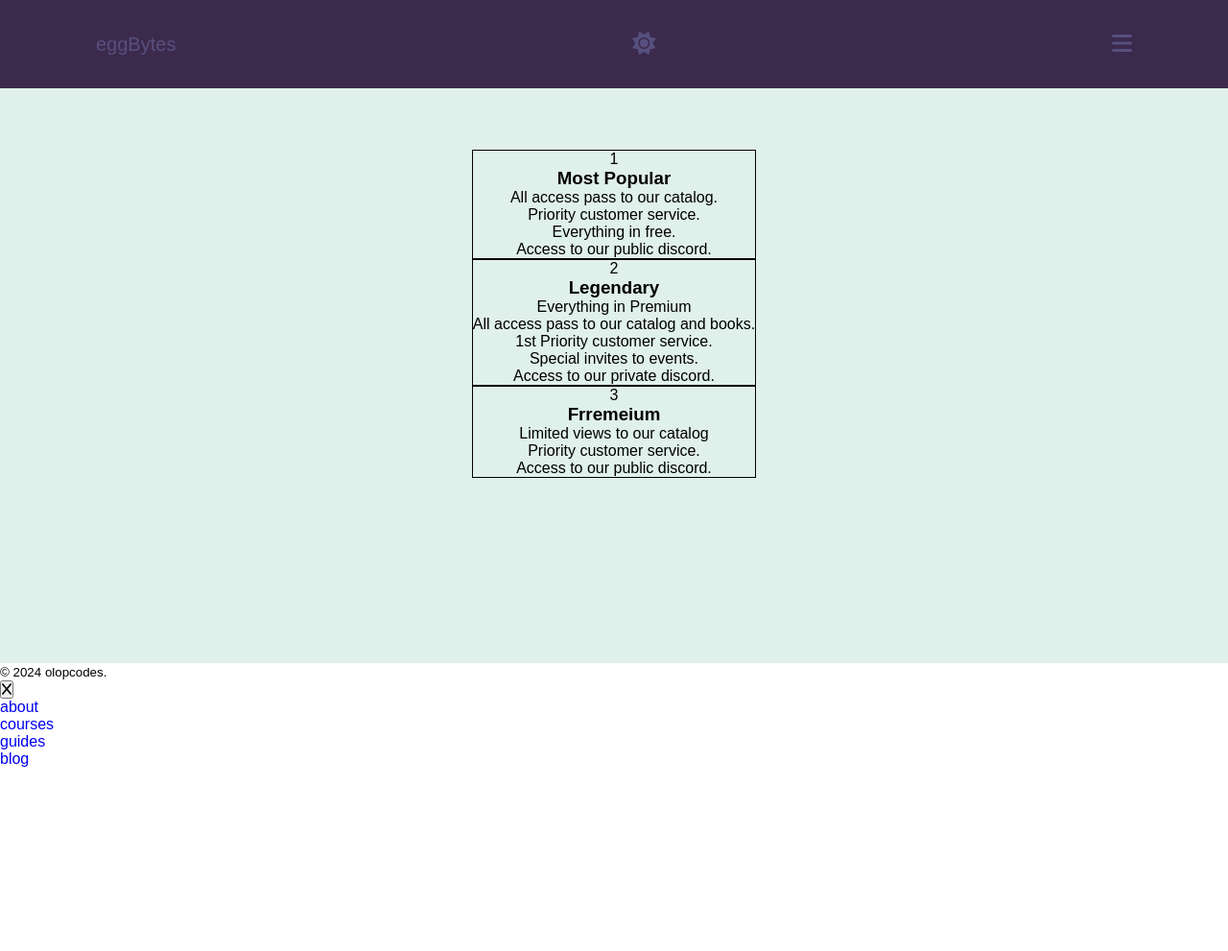
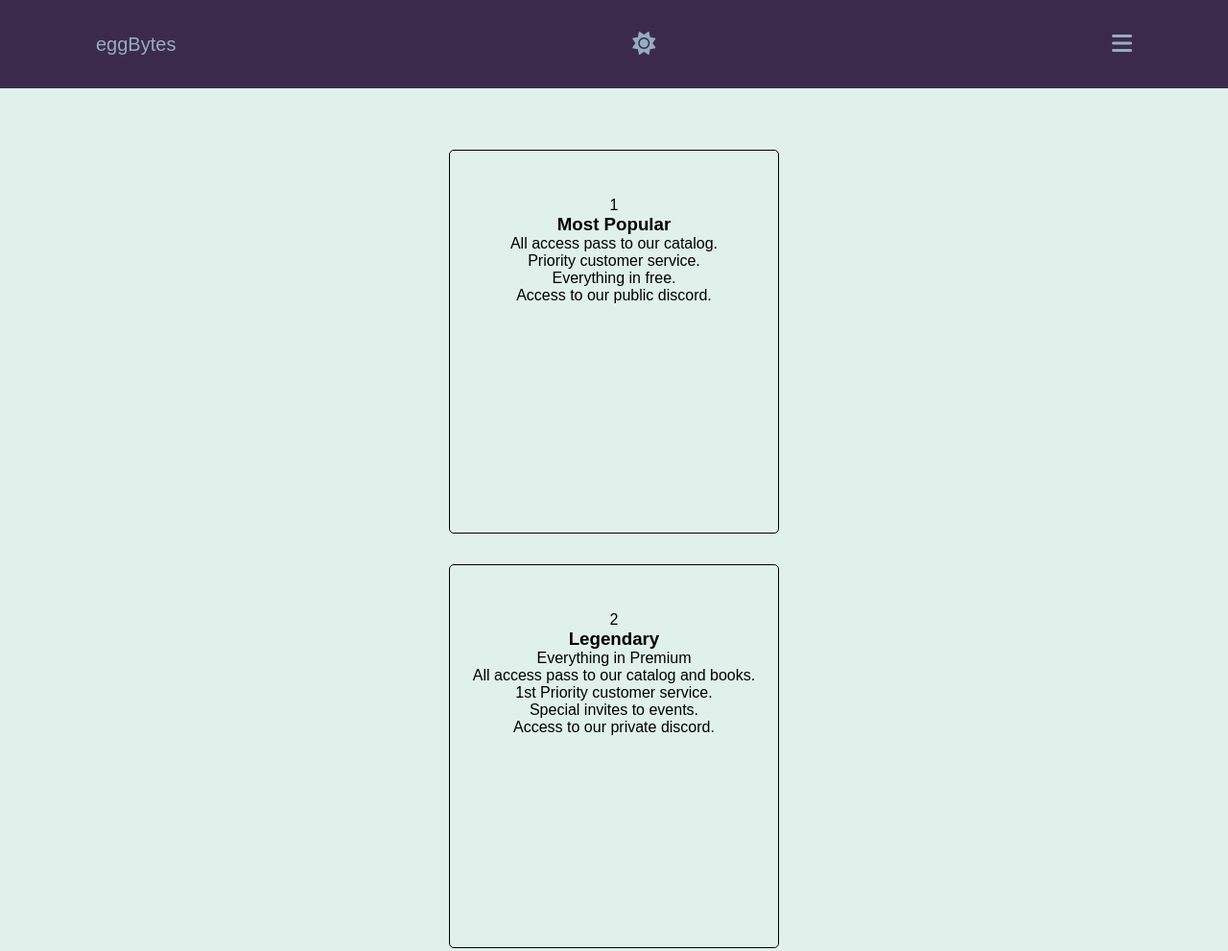
Before and after one commit to olopcodes/simple-pricing-page, a plain HTML site: page index.html in a window 1280 px wide. Shown: the top 991 px of the page at 96% size. Before the commit the page ends 800 px from the top, so only its background shows below. Drawn offline with Linux system fonts and the light colour scheme.

Commit message:
changed color of text in header, added styles to the price components

```diff
--- a/css/pricingContent.css
+++ b/css/pricingContent.css
@@ -7,9 +7,16 @@
 .pricingContent {
     display: grid;
     justify-content: center;
+    grid-auto-rows: 400px;
+    gap: 2rem;
 }
 
 .pricingContent > * {
     border: 1px solid;
     text-align: center;
 }
+
+.price {
+    padding: 3rem 1.5rem;
+    border-radius: 5px;
+}
--- a/css/pricingHeader.css
+++ b/css/pricingHeader.css
@@ -14,7 +14,7 @@
 .logo {
     font-size: 1.25rem;
     text-decoration: none;
-    color: var(--color-purple-med);
+    color: var(--color-sky-dark);
 }
 
 .navButton {
@@ -27,7 +27,7 @@
 
 .navButton, .modeChange {
     background-color: transparent;
-    color: var(--color-purple-med);
+    color: var(--color-sky-dark);
     border: none;
     font-size: 1.5rem;
     cursor: pointer;
--- a/css/style.css
+++ b/css/style.css
@@ -1,6 +1,6 @@
 :root {
     --color-sky: #E0F0EA;
-    --color-dark-sky: #95ADBE;
+    --color-sky-dark: #95ADBE;
     --color-purple-med: #574F7D;
     --color-purple: #503A65;
     --color-purple-dark: #3C2A4D;
```
